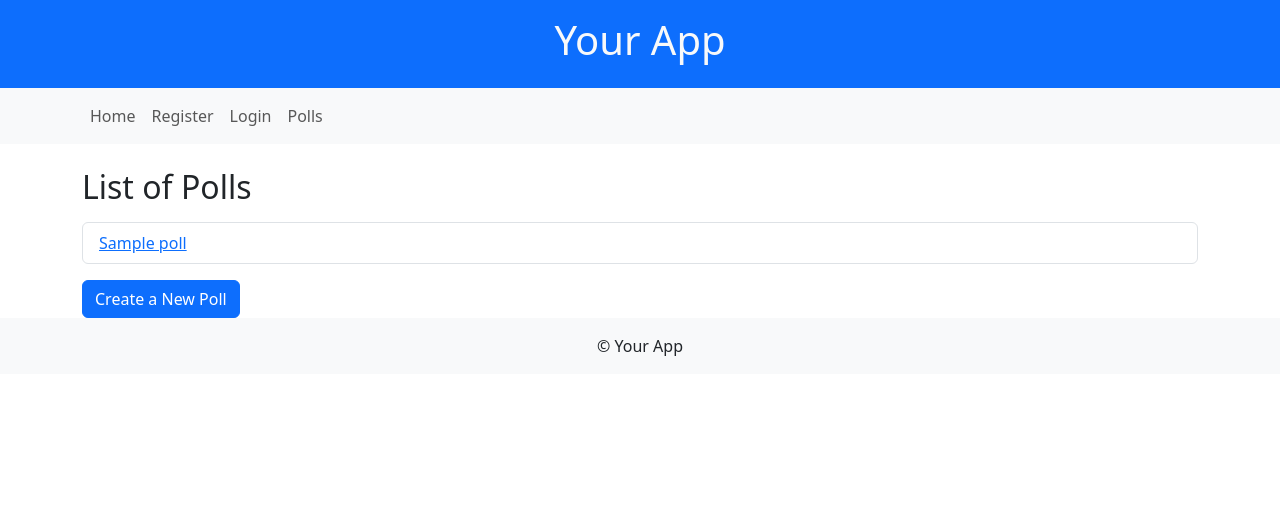
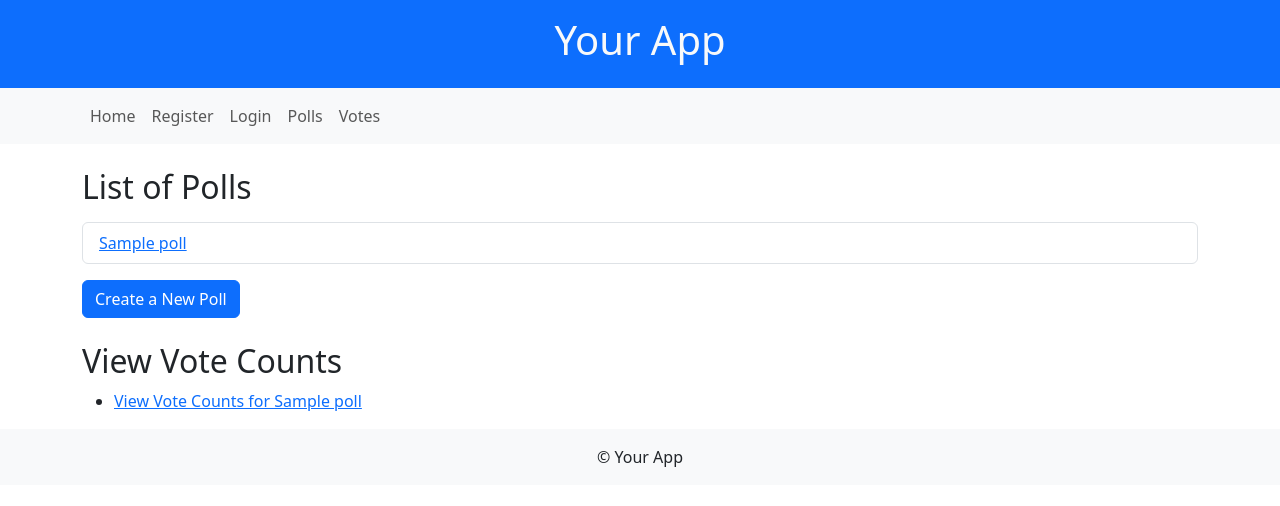
Before and after one commit to kiraashley24/miniproject3KS, a Flask app: page /polls in a window 1280 px wide. Shown: the top 506 px of the page. Run offline with Flask 3, Linux system fonts and the light colour scheme; tables that the repository leaves empty hold one stand-in row (values such as "Sample post").

Commit message:
Shows vote count on another page, but each page has manual id that matches poll id. It needs to be changed that all polls and their votes are displayed on one single Votes page

```diff
--- a/app.py
+++ b/app.py
@@ -138,6 +138,12 @@ def inject_db_functions():
         get_vote_count=get_vote_count
     )
 
+# Add a route to display vote counts
+@app.route('/votes/<int:poll_id>')
+def votes(poll_id):
+    options = db.get_poll_options(poll_id)
+    return render_template('votes.html', poll_id=poll_id, options=options)
+
 
 
 if __name__ == '__main__':
--- a/templates/base.html
+++ b/templates/base.html
@@ -18,6 +18,8 @@
                     <li class="nav-item"><a class="nav-link" href="{{ url_for('logout') }}">Logout</a></li>
                 {% endif %}
                 <li class="nav-item"><a class="nav-link" href="{{ url_for('list_polls') }}">Polls</a></li>
+                <li class="nav-item"><a class="nav-link" href="{{ url_for('votes', poll_id=1) }}">Votes</a></li>
+
             </ul>
         </div>
     </nav>
--- a/templates/poll_list.html
+++ b/templates/poll_list.html
@@ -12,5 +12,13 @@
         {% endfor %}
     </ul>
     <a class="btn btn-primary mt-3" href="{{ url_for('create_poll') }}">Create a New Poll</a>
+
+    <h2 class="mt-4">View Vote Counts</h2>
+    <ul>
+        {% for poll in polls %}
+            <li><a href="{{ url_for('votes', poll_id=poll[0]) }}">View Vote Counts for {{ poll[1] }}</a></li>
+        {% endfor %}
+    </ul>
+
 </div>
 {% endblock %}
--- a/templates/view_poll.html
+++ b/templates/view_poll.html
@@ -16,7 +16,6 @@
                         <label>
                             <input type="radio" name="option_id" value="{{ option[0] }}"> {{ option[1] }}
                         </label>
-                        <span class="badge bg-primary rounded-pill">{{ get_vote_count(option[0]) }}</span>
                     </li>
                 {% endfor %}
             </ul>
```
Also changed, not shown: templates/votes.html (added, +15 -0 lines).
